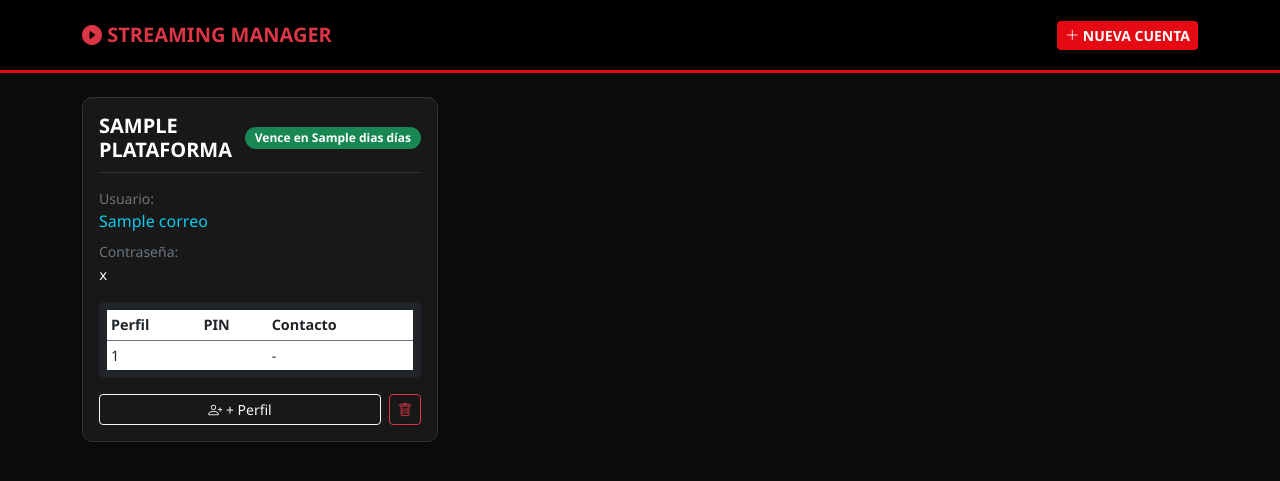
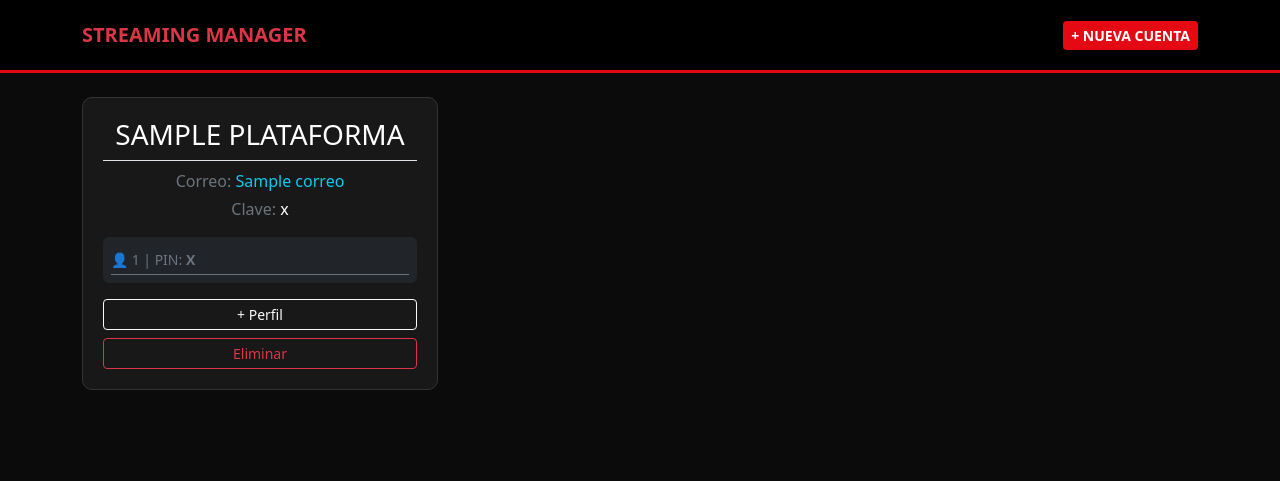
Before and after one commit to marialima29rojas/gestor-streaming1, a Flask app: template templates/index.html in a window 1280 px wide. Shown: the top 481 px of the page. Run offline with Flask 3, Linux system fonts and the light colour scheme; the template is opened without the code that fills it: most values are stand-ins (such as "Sample title", 1, 10 or a date in 2020); some libraries are stand-ins or nearby versions.

Commit message:
segundaprueba

```diff
--- a/templates/index.html
+++ b/templates/index.html
@@ -7,82 +7,43 @@
     <link href="https://cdn.jsdelivr.net/npm/bootstrap@5.3.0/dist/bootstrap.min.css" rel="stylesheet">
     <link rel="stylesheet" href="https://cdn.jsdelivr.net/npm/bootstrap-icons@1.11.1/font/bootstrap-icons.css">
     <style>
-        body { background-color: #0b0b0b; color: #e5e5e5; font-family: 'Segoe UI', Tahoma, Geneva, Verdana, sans-serif; }
+        body { background-color: #0b0b0b; color: #e5e5e5; }
         .navbar { background: #000; border-bottom: 3px solid #E50914; padding: 15px; }
-        .card-cuenta {
-            background: #181818; border-radius: 10px; border: 1px solid #333;
-            transition: 0.3s; height: 100%;
-        }
-        .card-cuenta:hover { border-color: #E50914; transform: scale(1.02); }
-        .header-card { border-bottom: 1px solid #333; padding-bottom: 10px; margin-bottom: 15px; }
-        .badge-dias { font-size: 0.75rem; padding: 5px 10px; border-radius: 20px; }
+        .card-cuenta { background: #181818; border-radius: 10px; border: 1px solid #333; margin-bottom: 20px; padding: 20px; }
         .btn-netflix { background: #E50914; color: white; font-weight: bold; border: none; }
         .btn-netflix:hover { background: #b20710; color: white; }
-        .table-perfiles { color: #aaa; font-size: 0.9rem; }
-        .modal-content { background-color: #181818; border: 1px solid #E50914; }
-        .form-control { background-color: #333; border: none; color: white; }
-        .form-control:focus { background-color: #444; color: white; border: 1px solid #E50914; box-shadow: none; }
+        /* OCULTAR FORMULARIOS POR DEFECTO PARA QUE NO SE VEA DESORDENADO */
+        .modal { color: #000; }
     </style>
 </head>
 <body>
 
 <nav class="navbar navbar-dark mb-4">
-    <div class="container d-flex justify-content-between align-items-center">
-        <span class="navbar-brand fw-bold text-danger"><i class="bi bi-play-circle-fill"></i> STREAMING MANAGER</span>
-        <button class="btn btn-netflix btn-sm" data-bs-toggle="modal" data-bs-target="#modalCuenta">
-            <i class="bi bi-plus-lg"></i> NUEVA CUENTA
-        </button>
+    <div class="container d-flex justify-content-between">
+        <span class="navbar-brand fw-bold text-danger">STREAMING MANAGER</span>
+        <button class="btn btn-netflix btn-sm" data-bs-toggle="modal" data-bs-target="#modalCuenta">+ NUEVA CUENTA</button>
     </div>
 </nav>
 
 <div class="container">
-    <div class="row g-4">
+    <div class="row">
         {% for c in cuentas %}
-        <div class="col-md-6 col-lg-4">
-            <div class="card-cuenta p-3">
-                <div class="header-card d-flex justify-content-between align-items-center">
-                    <h5 class="m-0 fw-bold text-white">{{ c.plataforma.upper() }}</h5>
-                    <span class="badge badge-dias {% if c.dias <= 3 %}bg-danger{% elif c.dias <= 7 %}bg-warning text-dark{% else %}bg-success{% endif %}">
-                        Vence en {{ c.dias }} días
-                    </span>
+        <div class="col-md-4">
+            <div class="card-cuenta text-center">
+                <h3 class="text-white border-bottom pb-2">{{ c.plataforma.upper() }}</h3>
+                <p class="mb-1 text-secondary">Correo: <span class="text-info">{{ c.correo }}</span></p>
+                <p class="mb-3 text-secondary">Clave: <span class="text-white">{{ c.password }}</span></p>
+
+                <div class="bg-dark p-2 rounded mb-3 text-start small">
+                    {% for p in c.perfiles %}
+                    <div class="border-bottom border-secondary py-1 text-secondary">
+                        👤 {{ p[0] }} | PIN: <b>{{ p[1] or 'X' }}</b>
+                    </div>
+                    {% endfor %}
                 </div>
 
-                <div class="mb-3">
-                    <small class="text-secondary d-block">Usuario:</small>
-                    <span class="text-info">{{ c.correo }}</span>
-                    <small class="text-secondary d-block mt-2">Contraseña:</small>
-                    <code class="text-white">{{ c.password }}</code>
-                </div>
-
-                <div class="perfiles-section bg-dark p-2 rounded mb-3">
-                    <table class="table table-sm table-borderless table-perfiles m-0">
-                        <thead>
-                            <tr class="border-bottom border-secondary">
-                                <th>Perfil</th>
-                                <th>PIN</th>
-                                <th>Contacto</th>
-                            </tr>
-                        </thead>
-                        <tbody>
-                            {% for p in c.perfiles %}
-                            <tr>
-                                <td>{{ p[0] }}</td>
-                                <td class="text-white fw-bold">{{ p[1] if p[1] else '-' }}</td>
-                                <td>{{ p[2] if p[2] else '-' }}</td>
-                            </tr>
-                            {% endfor %}
-                        </tbody>
-                    </table>
-                </div>
-
-                <div class="d-flex gap-2">
-                    <button class="btn btn-outline-light btn-sm w-100" onclick="abrirModalPerfil('{{ c.id }}', '{{ c.plataforma }}')">
-                        <i class="bi bi-person-plus"></i> + Perfil
-                    </button>
-                    <a href="/eliminar_cuenta/{{ c.id }}" class="btn btn-outline-danger btn-sm" onclick="return confirm('¿Borrar esta cuenta?')">
-                        <i class="bi bi-trash"></i>
-                    </a>
-                </div>
+                <button class="btn btn-outline-light btn-sm w-100 mb-2" onclick="abrirModalPerfil('{{ c.id }}', '{{ c.plataforma }}')">+ Perfil</button>
+                <a href="/eliminar_cuenta/{{ c.id }}" class="btn btn-outline-danger btn-sm w-100" onclick="return confirm('¿Borrar?')">Eliminar</a>
             </div>
         </div>
         {% endfor %}
@@ -90,53 +51,37 @@
 </div>
 
 <div class="modal fade" id="modalCuenta" tabindex="-1" aria-hidden="true">
-    <div class="modal-dialog">
-        <div class="modal-content text-white">
-            <form action="/agregar_cuenta" method="POST">
-                <div class="modal-header border-secondary">
-                    <h5 class="modal-title">Registrar Nueva Cuenta</h5>
-                    <button type="button" class="btn-close btn-close-white" data-bs-dismiss="modal"></button>
-                </div>
-                <div class="modal-body">
-                    <input type="text" name="plataforma" class="form-control mb-3" placeholder="Plataforma (Netflix, Disney...)" required>
-                    <input type="email" name="correo" class="form-control mb-3" placeholder="Correo de la cuenta" required>
-                    <input type="text" name="password" class="form-control mb-3" placeholder="Contraseña" required>
-                    <label class="small text-secondary">Fecha de Vencimiento:</label>
-                    <input type="date" name="vencimiento" class="form-control" required>
-                </div>
-                <div class="modal-footer border-secondary">
-                    <button type="submit" class="btn btn-netflix w-100">GUARDAR CUENTA</button>
-                </div>
-            </form>
+    <div class="modal-dialog"><div class="modal-content"><form action="/agregar_cuenta" method="POST">
+        <div class="modal-body">
+            <input type="text" name="plataforma" class="form-control mb-2" placeholder="Plataforma" required>
+            <input type="email" name="correo" class="form-control mb-2" placeholder="Correo" required>
+            <input type="text" name="password" class="form-control mb-2" placeholder="Contraseña" required>
+            <input type="date" name="vencimiento" class="form-control" required>
         </div>
-    </div>
+        <div class="modal-footer"><button type="submit" class="btn btn-netflix w-100">GUARDAR</button></div>
+    </form></div></div>
 </div>
 
 <div class="modal fade" id="modalPerfil" tabindex="-1" aria-hidden="true">
-    <div class="modal-dialog modal-sm">
-        <div class="modal-content text-white border-primary">
-            <form action="/agregar_perfil" method="POST">
-                <input type="hidden" name="id_cuenta" id="id_cuenta_input">
-                <div class="modal-body p-4 text-center">
-                    <h6 class="mb-4">Añadir Perfil a <span id="nombre_plataforma" class="text-danger"></span></h6>
-                    <input type="text" name="nombre" class="form-control mb-2" placeholder="Nombre de Usuario" required>
-                    <input type="text" name="pin" class="form-control mb-2" placeholder="PIN (opcional)">
-                    <input type="text" name="contacto" class="form-control mb-3" placeholder="Teléfono / Contacto">
-                    <button type="submit" class="btn btn-primary w-100">AÑADIR</button>
-                </div>
-            </form>
+    <div class="modal-dialog"><div class="modal-content"><form action="/agregar_perfil" method="POST">
+        <input type="hidden" name="id_cuenta" id="id_cuenta_input">
+        <div class="modal-body text-center">
+            <h6>Añadir perfil a <span id="nombre_plat" class="text-danger"></span></h6>
+            <input type="text" name="nombre" class="form-control mb-2" placeholder="Nombre Usuario" required>
+            <input type="text" name="pin" class="form-control mb-2" placeholder="PIN">
+            <input type="text" name="contacto" class="form-control mb-2" placeholder="Contacto">
         </div>
-    </div>
+        <div class="modal-footer"><button type="submit" class="btn btn-primary w-100">AÑADIR</button></div>
+    </form></div></div>
 </div>
 
 <script>
     function abrirModalPerfil(id, plataforma) {
         document.getElementById('id_cuenta_input').value = id;
-        document.getElementById('nombre_plataforma').innerText = plataforma;
+        document.getElementById('nombre_plat').innerText = plataforma;
         new bootstrap.Modal(document.getElementById('modalPerfil')).show();
     }
 </script>
-
 <script src="https://cdn.jsdelivr.net/npm/bootstrap@5.3.0/dist/bootstrap.bundle.min.js"></script>
 </body>
 </html>
```
